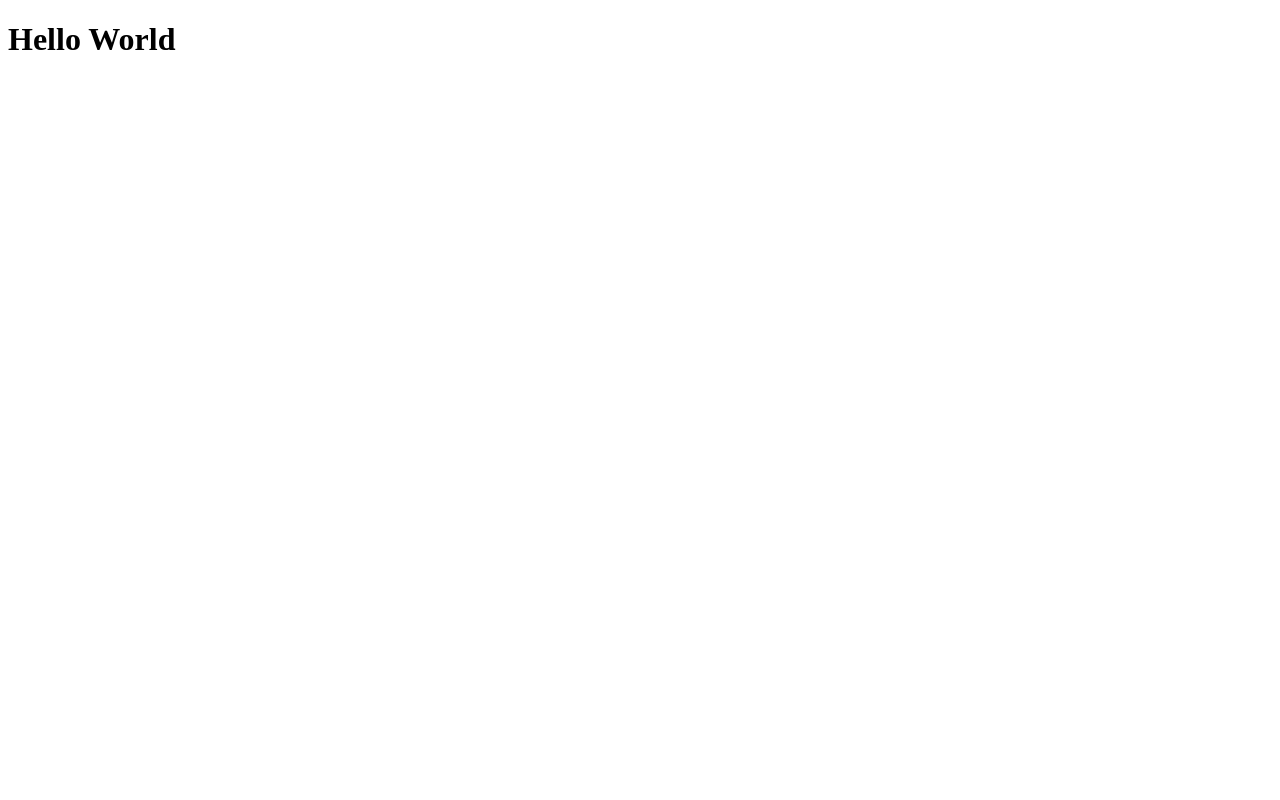
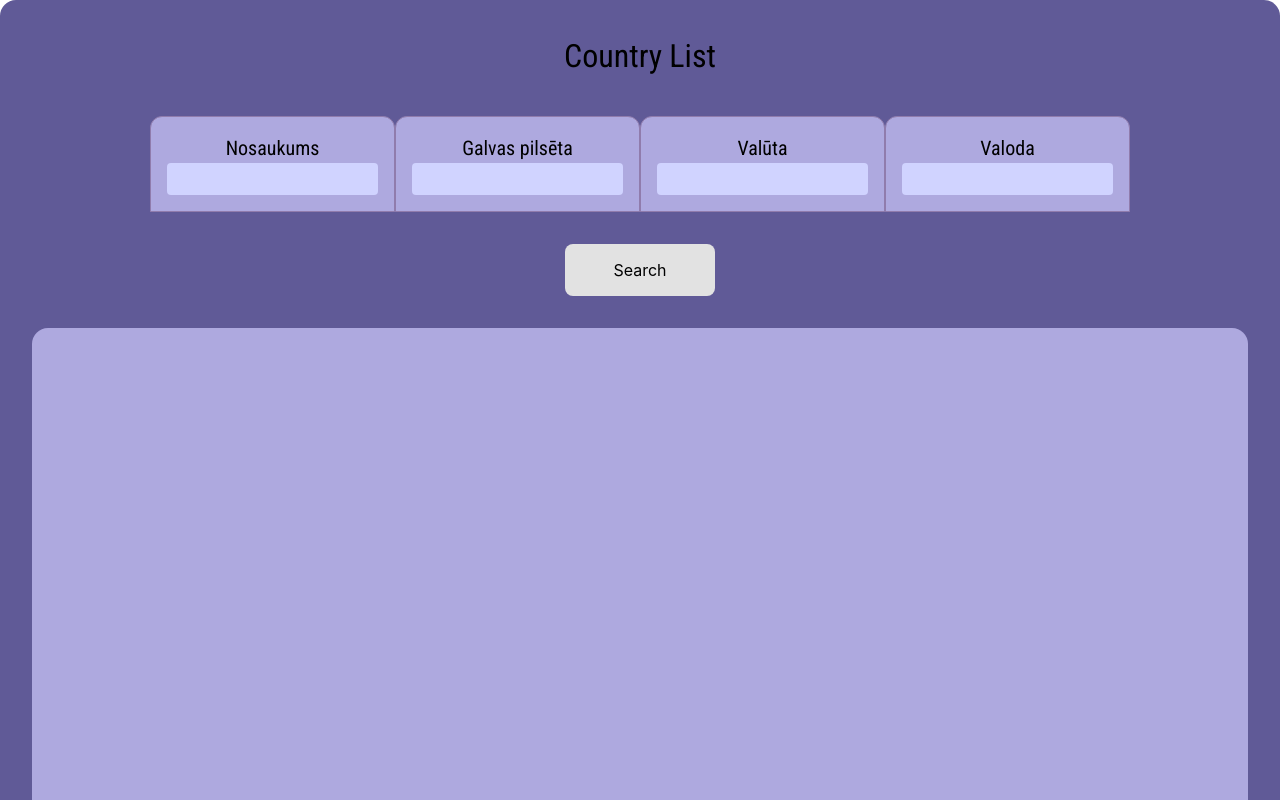
Before and after one commit to KelvinatorWas/CountryList-Sort-Filter-Paginate, a website built with webpack: page src/index.html in a window 1280 px wide. Shown: the top 800 px of the page. Built offline with nearby package versions, Linux system fonts and the light colour scheme; files whose address does not match are found by name.

Commit message:
mini update

```diff
--- a/src/index.html
+++ b/src/index.html
@@ -6,14 +6,16 @@
           content="width=device-width, user-scalable=no, initial-scale=1.0, maximum-scale=1.0, minimum-scale=1.0">
     <meta http-equiv="X-UA-Compatible" content="ie=edge">
     <link rel="icon" href="/favicon.png" type="image/x-icon">
+    <link rel="stylesheet" href="https://cdn.jsdelivr.net/npm/bulma@0.9.4/css/bulma.min.css">
+    <link href='https://fonts.googleapis.com/css?family=Roboto Condensed' rel='stylesheet'>
     <link rel="stylesheet" href="/styles.css">
     <title>Document</title>
 </head>
 <body>
-    <h1>
-        Hello World
-    </h1>
 
+    <div class="center-wrapper">
+        <div class="country-list-wrapper"></div>
+    </div>
 
     <script src="/scripts.js"></script>
 </body>
--- a/src/scripts.ts
+++ b/src/scripts.ts
@@ -1,9 +1,90 @@
-import { appendChildern, createElement } from "./utils/sum/helperFuncs";
+import axios from 'axios';
+import { appendChildern, createElement } from './utils/sum/helperFuncs';
+
+type CountryData = {
+  name: string;
+  code: string;
+  capital: string;
+  region: string;
+  currency: {
+    code: string;
+    name: string;
+    symbol: string;
+  };
+  language: {
+    code: string;
+    name: string;
+  };
+  flag: string;
+  dialling_code: string;
+  isoCode: string;
+};
 
 class CountryList {
+  private countryListWrapper: HTMLElement | null;
+  private maxTableAmount: number;
 
+  constructor() {
+    this.countryListWrapper = document.querySelector('.country-list-wrapper');
+    this.maxTableAmount = 20;
 
+    // call the init method
+    this.init();
+  }
+
+  private init() {
+    this.initHeader();
+  }
+
+  private initHeader() {
+    const clTitle = createElement('p', 'country-list__title-header');
+    const inputGrid = createElement('div', 'country-list__input-grid');
+    const form = createElement('form', 'form-input', undefined, 'inputSearch') as HTMLFormElement;
+    const submitButton = this.initSearchButton();
+
+    clTitle.textContent = 'Country List';
+    const countryListRect = createElement(undefined, 'country-list__cl-rect');
+
+    this.initGridInputs(inputGrid);
+
+    appendChildern(form, inputGrid, submitButton);
+    appendChildern(this.countryListWrapper, clTitle, form, countryListRect);
+  }
+
+  private initSearchButton():HTMLInputElement {
+    const submitButton = createElement('input', 'search-button') as HTMLInputElement;
+    submitButton.type = 'submit';
+    submitButton.value = 'Search';
+
+    submitButton.addEventListener('click', (event) => {
+      event.preventDefault();
+    });
+
+    return submitButton;
+  }
+
+  private initGridInputs(grid:HTMLElement) {
+    const makeInput = (labelText:string) => {
+      const inputContainer = createElement('div', 'input-container');
+      const label = createElement('label', 'input-container__label');
+      const inputBox = createElement('input', 'input-container__input-box') as HTMLInputElement;
+
+      label.textContent = labelText;
+      appendChildern(inputContainer, label, inputBox);
+      return inputContainer;
+    };
+    appendChildern(grid, makeInput('Nosaukums'), makeInput('Galvas pilsēta'), makeInput('Valūta'), makeInput('Valoda'));
+  }
+
+  private async fetchData() {
+    try {
+      const data = await axios.get('http://localhost:3004/countries');
+      return data;
+    } catch (error) {
+      console.log('Error while trying to fetch data:', error);
+    }
+  }
 }
 
-
+// eslint-disable-next-line no-new
 new CountryList();
--- a/src/styles.scss
+++ b/src/styles.scss
@@ -1,3 +1,102 @@
 body {
   background-color: white;
+
+  & {
+    box-sizing: border-box;
+    font-family: 'Roboto Condensed';    ;
+  }
 }
+
+.center-wrapper {
+  display: flex;
+  justify-content: center;
+}
+
+.country-list-wrapper {
+  display: flex;
+  flex-direction: column;
+  width: 1280px;
+  height: 1080px;
+  background-color: #605a97;
+  align-content: center;
+  padding: 32px;
+  border-radius: 16px 16px 8px 8px;
+}
+
+.country-list__title-header {
+  align-self: center;
+  font-family: 'Roboto Condensed';
+  margin: 0 36px 36px 36px;
+  font-size: 32px;
+  color: black;
+}
+
+.country-list__input-grid {
+  display: grid;
+  grid-template-columns: repeat(4, 1fr);
+  grid-template-rows: 1fr;
+}
+
+.input-container {
+  display: flex;
+  flex-direction: column;
+  align-items: center;
+  padding: 16px;
+
+  border-radius: 12px 12px 0 0;
+
+  background-color: #aea9df;
+  border: solid #907cac 1px;
+}
+
+.input-container__label {
+  color: #000;
+  font-family: 'Roboto Condensed';
+  font-size: 20px;
+  font-style: normal;
+  font-weight: 400;
+  line-height: 150%; /* 0px */
+}
+
+.input-container__input-box {
+  width: 211px;
+  height: 32px;
+  background: #d0d3ff;
+  border: 0;
+
+  border-radius: 4px;
+
+  &:focus {
+    outline: none;
+  }
+}
+
+.search-button {
+  margin: 32px;
+  padding: 16px 48px;
+  border-radius: 8px;
+  font-size: 16px;
+  color:#000;
+  background-color: rgb(226, 226, 226);
+  border: none;
+
+  &:active {
+    opacity: 0.5;
+  }
+  &:focus {
+    outline: none;
+  }
+}
+
+.form-input {
+  display: flex;
+  flex-direction: column;
+  align-items: center;
+}
+
+.country-list__cl-rect {
+  background-color: #aea9df;
+  border-radius: 16px;
+  width: 100%;
+  height: 100%;
+}
--- a/src/utils/sum/helperFuncs.ts
+++ b/src/utils/sum/helperFuncs.ts
@@ -4,9 +4,12 @@ export const appendChildern = (parent:HTMLElement, ...children:HTMLElement[]) =>
   }
 };
 
-export const createElement = (type = 'div', cssClass = '', jsonIdentifierClass = ''): HTMLElement => {
+export const createElement = (type = 'div', cssClass = '', jsonIdentifierClass = '', id = ''): HTMLElement => {
   const element = document.createElement(type);
-  element.className = cssClass;
+
+  if (cssClass.length) element.className = cssClass;
   if (jsonIdentifierClass.length) element.classList.add(jsonIdentifierClass);
+  if (id.length) element.id = id;
+
   return element;
 };
```
